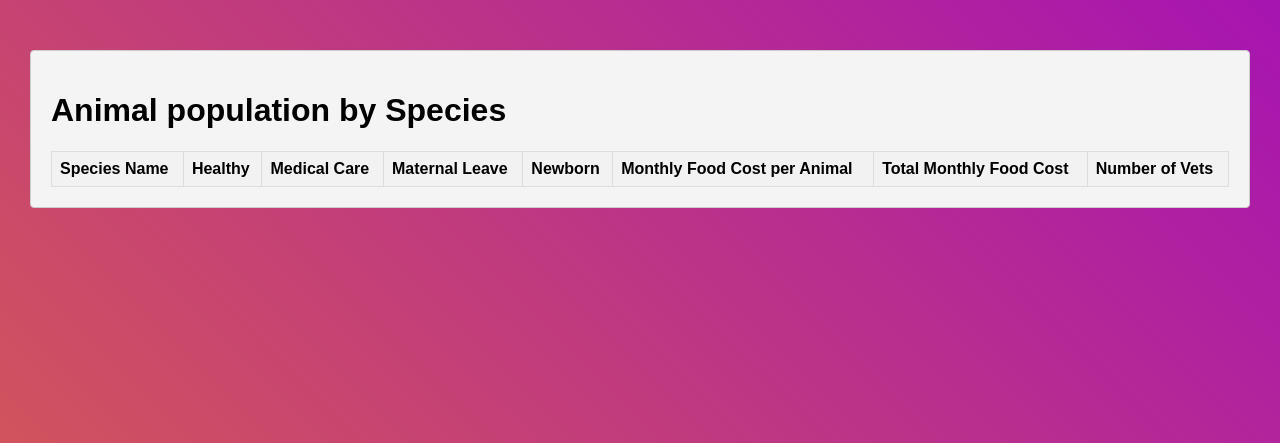
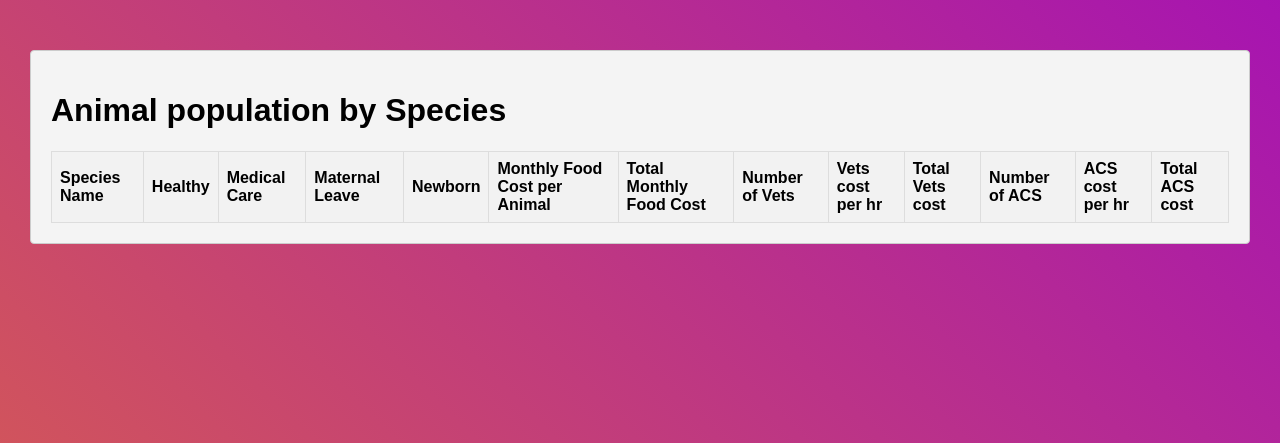
Before and after one commit to rajbhuva1130/TurtleBackZoo, a Django app: page /reports/animal_reports/ in a window 1280 px wide. Shown: the part 34-477 px from the top of the page. Run offline with Django 4.2, Linux system fonts and the light colour scheme; data that the repository does not hold is empty; some libraries are stand-ins or nearby versions.

Commit message:
changes in reporting

```diff
--- a/TurtleBackZoo/ManagementAndReporting/views.py
+++ b/TurtleBackZoo/ManagementAndReporting/views.py
@@ -25,39 +25,44 @@ def managementandreporting_home(request):
     return render(request,'home.html',{'name':'managementandreporting_home'})
 
 def animal_reports(request):
-    query = '''
-        SELECT
-            sp.species_name,
-            COUNT(CASE WHEN an.status = 'Healthy' THEN 1 ELSE NULL END) AS number_healthy,
-            COUNT(CASE WHEN an.status = 'Medical Care' THEN 1 ELSE NULL END) AS number_medical_care,
-            COUNT(CASE WHEN an.status = 'Maternal Leave' THEN 1 ELSE NULL END) AS maternal_leave,
-            COUNT(CASE WHEN an.status = 'New Born' THEN 1 ELSE NULL END) AS number_newborn,
-            sp.monthly_food_cost AS monthly_cost,
-            sp.monthly_food_cost * (
-                COUNT(CASE WHEN an.status = 'Healthy' THEN 1 END) +
-                COUNT(CASE WHEN an.status = 'Medical Care' THEN 1 END) +
-                COUNT(CASE WHEN an.status = 'Maternal Leave' THEN 1 END) +
-                COUNT(CASE WHEN an.status = 'New Born' THEN 1 END)
-            ) AS total_monthly_food_cost,
-            COUNT(DISTINCT vet.employee_id) AS number_of_vets,
-            COUNT(DISTINCT acs.employee_id) AS number_of_care_staff
-        FROM
-            species sp
-        LEFT JOIN
-            animals an ON sp.species_id = an.species_id
-        LEFT JOIN
-            veterinarian vet ON sp.species_id = vet.species_id
-        LEFT JOIN
-            animal_care_trainer_and_specialist acs ON sp.species_id = acs.species_id
-        LEFT JOIN
-            employee e ON vet.employee_id = e.employee_id OR acs.employee_id = e.employee_id
-        LEFT JOIN
-            employee_type et ON e.employee_type_id = et.employee_type_id
-        GROUP BY
-            sp.species_name, sp.monthly_food_cost
-        ORDER BY
-            sp.species_name;
-        '''
+    query = '''SELECT
+    sp.species_name,
+    COALESCE(an_status.number_healthy, 0) AS number_healthy,
+    COALESCE(an_status.number_medical_care, 0) AS number_medical_care,
+    COALESCE(an_status.maternal_leave, 0) AS maternal_leave,
+    COALESCE(an_status.number_newborn, 0) AS number_newborn,
+    sp.monthly_food_cost AS monthly_cost_per_animal,
+    sp.monthly_food_cost * COALESCE(an_status.total_animals, 0) AS total_monthly_food_cost,
+    COUNT(DISTINCT vet.employee_id) AS number_of_vets,
+    SUM(CASE WHEN et.employee_type = 'Veterinarians' THEN et.rate ELSE 0 END) AS vet_cost_per_hour,
+    SUM(CASE WHEN et.employee_type = 'Veterinarians' THEN et.rate * 160 ELSE 0 END) AS total_vet_cost_per_month,
+    COUNT(DISTINCT acs.employee_id) AS number_of_care_staff,
+    SUM(CASE WHEN et.employee_type = 'Animal Care' THEN et.rate ELSE 0 END) AS acs_cost_per_hour,
+    SUM(CASE WHEN et.employee_type = 'Animal Care' THEN et.rate * 160 ELSE 0 END) AS total_acs_cost_per_month
+    FROM
+        species sp
+    LEFT JOIN
+        (SELECT
+            species_id,
+            COUNT(CASE WHEN status = 'Healthy' THEN 1 END) AS number_healthy,
+            COUNT(CASE WHEN status = 'Medical Care' THEN 1 END) AS number_medical_care,
+            COUNT(CASE WHEN status = 'Maternal Leave' THEN 1 END) AS maternal_leave,
+            COUNT(CASE WHEN status = 'New Born' THEN 1 END) AS number_newborn,
+            COUNT(CASE WHEN status IN ('Healthy', 'Medical Care', 'Maternal Leave', 'New Born') THEN 1 END) AS total_animals
+        FROM animals
+        GROUP BY species_id) an_status ON sp.species_id = an_status.species_id
+    LEFT JOIN
+        veterinarian vet ON sp.species_id = vet.species_id
+    LEFT JOIN
+        animal_care_trainer_and_specialist acs ON sp.species_id = acs.species_id
+    LEFT JOIN
+        employee e ON vet.employee_id = e.employee_id OR acs.employee_id = e.employee_id
+    LEFT JOIN
+        employee_type et ON e.employee_type_id = et.employee_type_id
+    GROUP BY
+        sp.species_name, sp.monthly_food_cost, an_status.number_healthy, an_status.number_medical_care, an_status.maternal_leave, an_status.number_newborn, an_status.total_animals
+    ORDER BY
+        sp.species_name;'''
 
     results, success = execute_query(query, query_type='SELECT')
 
@@ -66,7 +71,7 @@ def animal_reports(request):
         return render(request, 'error.html')
 
     columns_ = ['species_name','number_healthy', 'number_medical_care', 'maternal_leave', 'number_newborn','monthly_cost',
-                 'total_monthly_food_cost' ,'number_of_vets','total_vet_cost']
+                 'total_monthly_food_cost' ,'number_of_vets','vet_cost','total_vet_cost','number_of_care_staff','acs_cost','total_acs_cost']
 
     species = [dict(zip(columns_, row)) for row in results]
 
@@ -115,7 +120,6 @@ def top_three_attractions(request):
 
 
     return render(request,'management_and_reporting/top_three_attractions.html',{'top_three_attractions':top_three_attractions})
-
 
 def five_best_days(request):
     if request.method == 'GET':
@@ -170,17 +174,21 @@ def average_revenue(request):
     attraction_revenues = [dict(zip(columns_, row)) for row in results]
 
     query_concession_revenues = '''SELECT c.concession_name,
-    AVG(tr.unit_price) AS concession_price
-    FROM concession c
-    INNER JOIN transaction_concession tc ON c.concession_id = tc.concession_id
-    INNER JOIN transaction tr ON tc.transaction_id = tr.transaction_id
-    GROUP BY c.concession_name;'''
+    AVG(tr.unit_price * tr.ncount) AS average_revenue
+    FROM
+        concession c
+    INNER JOIN
+        transaction_concession tc ON c.concession_id = tc.concession_id
+    INNER JOIN
+        transaction tr ON tc.transaction_id = tr.transaction_id
+    GROUP BY
+        c.concession_name;'''
     results_concession_revenues, success_concession_revenues = execute_query(query_concession_revenues, query_type='SELECT')
 
     if not success:
         messages.error(request, "Failed to load information.")
         return render(request, 'error.html')
-    columns_concession_revenues = ['concession_name','concession_price']
+    columns_concession_revenues = ['concession_name','average_revenue']
     concession_revenues = [dict(zip(columns_concession_revenues, row)) for row in results_concession_revenues]
 
     query_total_attendance = ''' SELECT
@@ -210,12 +218,6 @@ def dictfetchall(cursor):
     columns = [col[0] for col in cursor.description]
     return [dict(zip(columns, row)) for row in cursor.fetchall()]
 
-
-
-
-
-
-
 def revenue_by_source(request):
     if request.method == 'POST':
         selected_date = request.POST.get('selected_date')
@@ -235,7 +237,10 @@ def revenue_by_source(request):
             GROUP BY
                 a.attraction_id, a.attraction_name;
         '''
-        attractions, success_attractions = execute_query(query_attractions, selected_date, query_type="SELECT")
+        attractions_re, success_attractions = execute_query(query_attractions, selected_date, query_type="SELECT")
+
+        columns_at = ['attraction_id','attraction_name','total_revenue']
+        attractions = [dict(zip(columns_at, row)) for row in attractions_re]
 
         # Fetching revenue from concessions
         query_concessions = '''
@@ -254,7 +259,11 @@ def revenue_by_source(request):
             c.concession_name;
 
         '''
-        concessions, success_concessions = execute_query(query_concessions, selected_date, query_type="SELECT")
+        concessions_re, success_concessions = execute_query(query_concessions, selected_date, query_type="SELECT")
+
+        columns_con = ['concession_name','total_revenue']
+        concessions = [dict(zip(columns_con, row)) for row in concessions_re]
+
 
         if success_attractions and success_concessions:
             return render(request, 'management_and_reporting/revenue_by_source.html', {
--- a/TurtleBackZoo/templates/asset_management/asset_home.html
+++ b/TurtleBackZoo/templates/asset_management/asset_home.html
@@ -8,7 +8,6 @@
 <body>
     <div class="container home">
             <h1>Asset Management</h1>
-            <h1>hello {{name}} !!!</h1>
             <ul>
                 <li><a href="{% url 'building_actions' %}">Building</a></li>
                 <li><a href="{% url 'employee_actions' %}">Employees</a></li>
--- a/TurtleBackZoo/templates/home.html
+++ b/TurtleBackZoo/templates/home.html
@@ -18,8 +18,11 @@
     <title>hello </title>
 </head>
 <body>
-   <h1> hello {{name}} !!!</h1>
+
+   <div class="container"style="text-align: center;">
+    <h1> Welcome TO TurtleBack Zoo</h1>
     <button onclick="window.location.href='{% url 'sale_home' %}'" style="padding: 12px 24px; font-size: 18px;">Sale</button>
+   </div>
 </body>
 </html>
 {% endblock %}
--- a/TurtleBackZoo/templates/management_and_reporting/animal_reports.html
+++ b/TurtleBackZoo/templates/management_and_reporting/animal_reports.html
@@ -20,6 +20,11 @@
                     <th>Monthly Food Cost per Animal</th>
                     <th>Total Monthly Food Cost</th>
                     <th>Number of Vets</th>
+                    <th>Vets cost per hr</th>
+                    <th>Total Vets cost</th>
+                    <th>Number of ACS</th>
+                    <th>ACS cost per hr</th>
+                    <th>Total ACS cost</th>
 
                 </tr>
             </thead>
@@ -34,6 +39,11 @@
                     <td>{{ specie.monthly_cost }}</td>
                     <td>{{ specie.total_monthly_food_cost }}</td>
                     <td>{{ specie.number_of_vets }}</td>
+                    <td>{{ specie.vet_cost }}</td>
+                    <td>{{ specie.total_vet_cost }}</td>
+                    <td>{{ specie.number_of_care_staff }}</td>
+                    <td>{{ specie.acs_cost }}</td>
+                    <td>{{ specie.total_acs_cost }}</td>
 
 
                 </tr>
--- a/TurtleBackZoo/templates/management_and_reporting/average_revenue.html
+++ b/TurtleBackZoo/templates/management_and_reporting/average_revenue.html
@@ -64,7 +64,7 @@
                 {% for attendance in total_attendance %}
                     <tr>
                         <td>{{ attendance.show_name }}</td>
-                        <td>${{ attendance.total_attendance|floatformat:2 }}</td>
+                        <td>{{ attendance.total_attendance }}</td>
                     </tr>
                 {% endfor %}
             </tbody>
--- a/TurtleBackZoo/templates/sales/attraction_sale.html
+++ b/TurtleBackZoo/templates/sales/attraction_sale.html
@@ -5,6 +5,7 @@
 {% endblock %}
 
 {% block content %}
+<div class="container"style="text-align: center;">
     <h1>Attractions Sale</h1>
     <form method="post" action="{% url 'shows_attraction_sale' %}">
         {% csrf_token %}
@@ -14,4 +15,5 @@
             <br><br>
         {% endfor %}
     </form>
+</div>
 {% endblock %}
--- a/TurtleBackZoo/templates/sales/concession_sale.html
+++ b/TurtleBackZoo/templates/sales/concession_sale.html
@@ -4,6 +4,7 @@
 {% endblock %}
 
 {% block content %}
+<div class="container"style="text-align: center;">
     <h1>Concessions Sale</h1>
     <form method="post" action="{% url 'menu_concession_sale' %}">
         {% csrf_token %}
@@ -13,4 +14,5 @@
             <br><br>
         {% endfor %}
     </form>
+</div>
 {% endblock %}
--- a/TurtleBackZoo/templates/sales/sale_home.html
+++ b/TurtleBackZoo/templates/sales/sale_home.html
@@ -5,7 +5,9 @@
 {% endblock %}
 
 {% block content %}
+<div class="container"style="text-align: center;">
     <h1>Sale Home</h1>
     <button onclick="window.location.href='{% url 'attraction_sale' %}'" style="padding: 12px 24px; font-size: 18px;">Attraction</button>
     <button onclick="window.location.href='{% url 'concession_sale' %}'" style="padding: 12px 24px; font-size: 18px;">Concession</button>
+</div>
 {% endblock %}
```
Also changed, not shown: TurtleBackZoo/DailyZooAcitvity/views.py (+19 -3 lines), TurtleBackZoo/templates/daily_zoo_activity/daily_home.html (+29 -4 lines).
